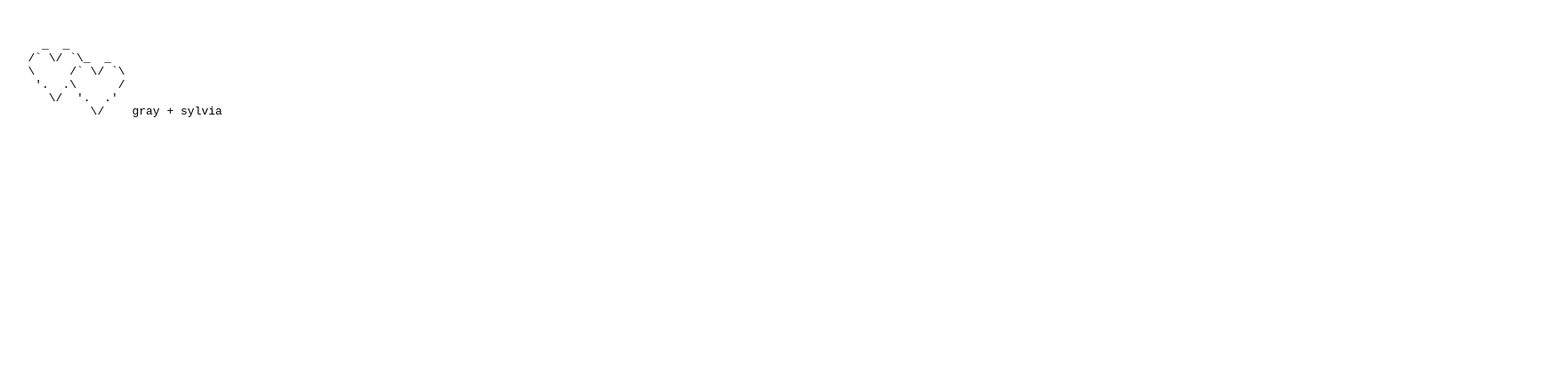
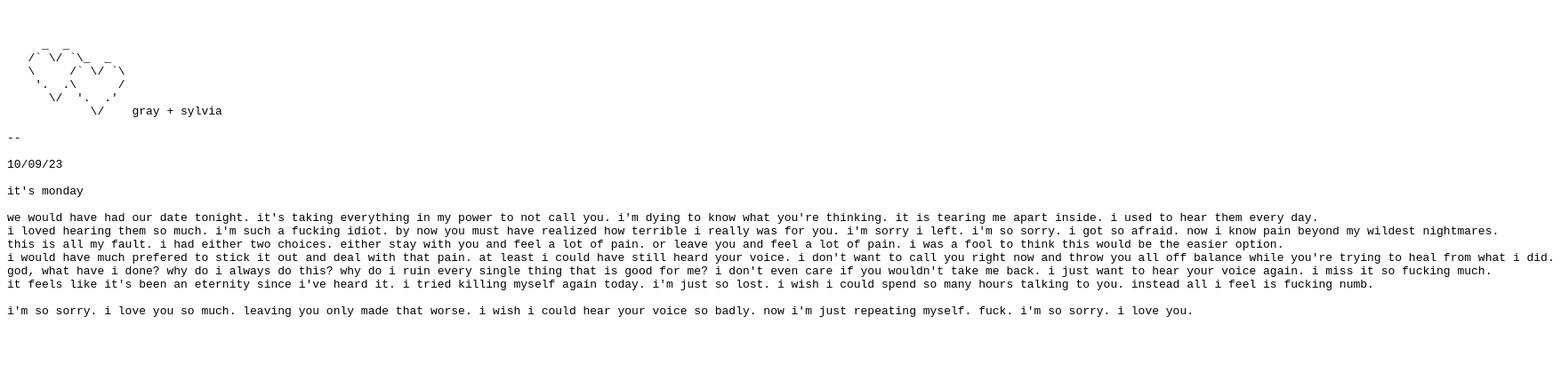
Before and after one commit to claire-moon/gns, a plain HTML site: page index.html in a window 1280 px wide. Shown: the whole page at 89% size, 1755 px wide, since content can reach past the window. Drawn offline with Linux system fonts and the light colour scheme.

Commit message:
goodnight message one

```diff
--- a/index.html
+++ b/index.html
@@ -13,6 +13,21 @@
     '.  .\      /
       \/  '.  .'
             \/    gray + sylvia
+
+--
+
+10/09/23
+
+it's monday
+
+we would have had our date tonight. it's taking everything in my power to not call you. i'm dying to know what you're thinking. it is tearing me apart inside. i used to hear them every day.
+i loved hearing them so much. i'm such a fucking idiot. by now you must have realized how terrible i really was for you. i'm sorry i left. i'm so sorry. i got so afraid. now i know pain beyond my wildest nightmares.
+this is all my fault. i had either two choices. either stay with you and feel a lot of pain. or leave you and feel a lot of pain. i was a fool to think this would be the easier option.
+i would have much prefered to stick it out and deal with that pain. at least i could have still heard your voice. i don't want to call you right now and throw you all off balance while you're trying to heal from what i did.
+god, what have i done? why do i always do this? why do i ruin every single thing that is good for me? i don't even care if you wouldn't take me back. i just want to hear your voice again. i miss it so fucking much.
+it feels like it's been an eternity since i've heard it. i tried killing myself again today. i'm just so lost. i wish i could spend so many hours talking to you. instead all i feel is fucking numb.
+
+i'm so sorry. i love you so much. leaving you only made that worse. i wish i could hear your voice so badly. now i'm just repeating myself. fuck. i'm so sorry. i love you.
           </div>
         </pre>
     </body>
```
